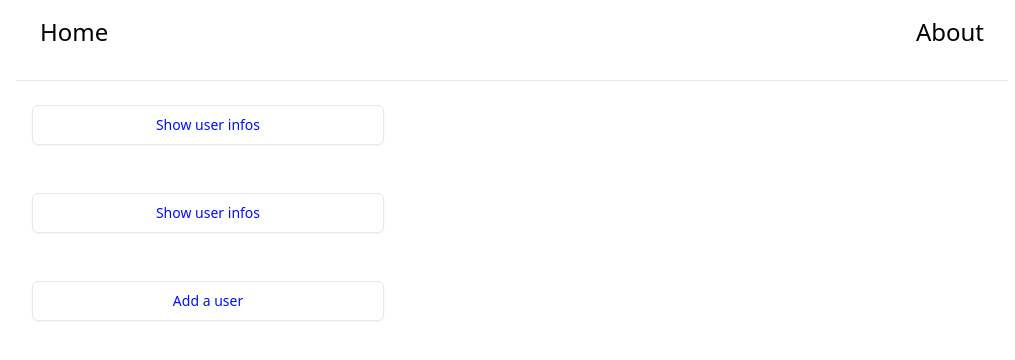
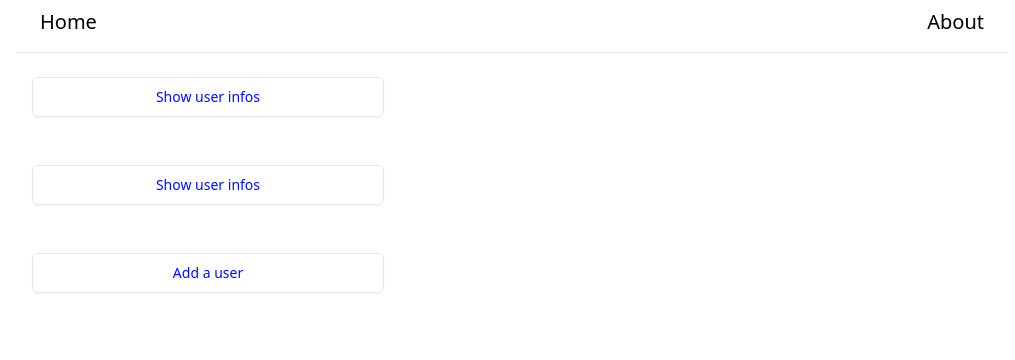
Before and after one commit to Coda-First/typescript-learning, a React (Vite) app: page / in a window 1280 px wide. Shown: the top 360 px of the page, without its empty margins (128-1143 px from the left). Built offline with nearby package versions, Linux system fonts and the light colour scheme.

Commit message:
style(header): :lipstick: improve ui for header

```diff
--- /dev/null
+++ b/src/components/Header.tsx
@@ -0,0 +1,12 @@
+import { Link } from "react-router-dom"
+
+const NavBar = () => {
+  return (
+    <nav className="flex w-full justify-between pt-2 px-6">
+      <Link to="/" className="text-xl">Home</Link>
+      <Link to="/about" className="text-xl">About</Link>
+    </nav>
+  )
+}
+
+export default NavBar
--- a/src/components/NavBar.tsx
+++ /dev/null
@@ -1,12 +0,0 @@
-import { Link } from "react-router-dom"
-
-const NavBar = () => {
-  return (
-    <nav className="flex w-full justify-between py-4 px-6">
-      <Link to="/" className="text-2xl">Home</Link>
-      <Link to="/about" className="text-2xl">About</Link>
-    </nav>
-  )
-}
-
-export default NavBar
--- a/src/pages/About.tsx
+++ b/src/pages/About.tsx
@@ -1,4 +1,4 @@
-import NavBar from "../components/NavBar"
+import NavBar from "../components/Header"
 
 const About = () => {
   return (
--- a/src/pages/Homepage.tsx
+++ b/src/pages/Homepage.tsx
@@ -1,4 +1,4 @@
-import NavBar from "../components/NavBar";
+import NavBar from "../components/Header";
 import { WelcomeMessage } from "../components/homepage/WelcomeMessage";
 function Homepage() {
   return (
```
